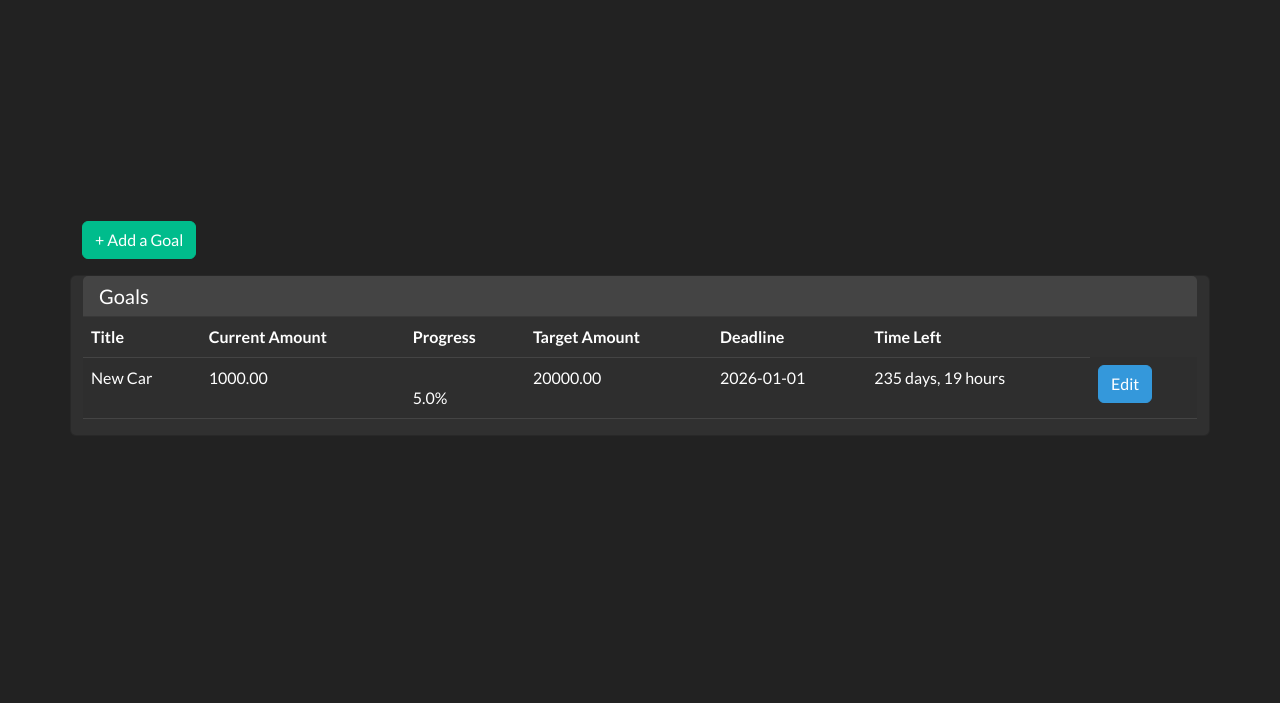
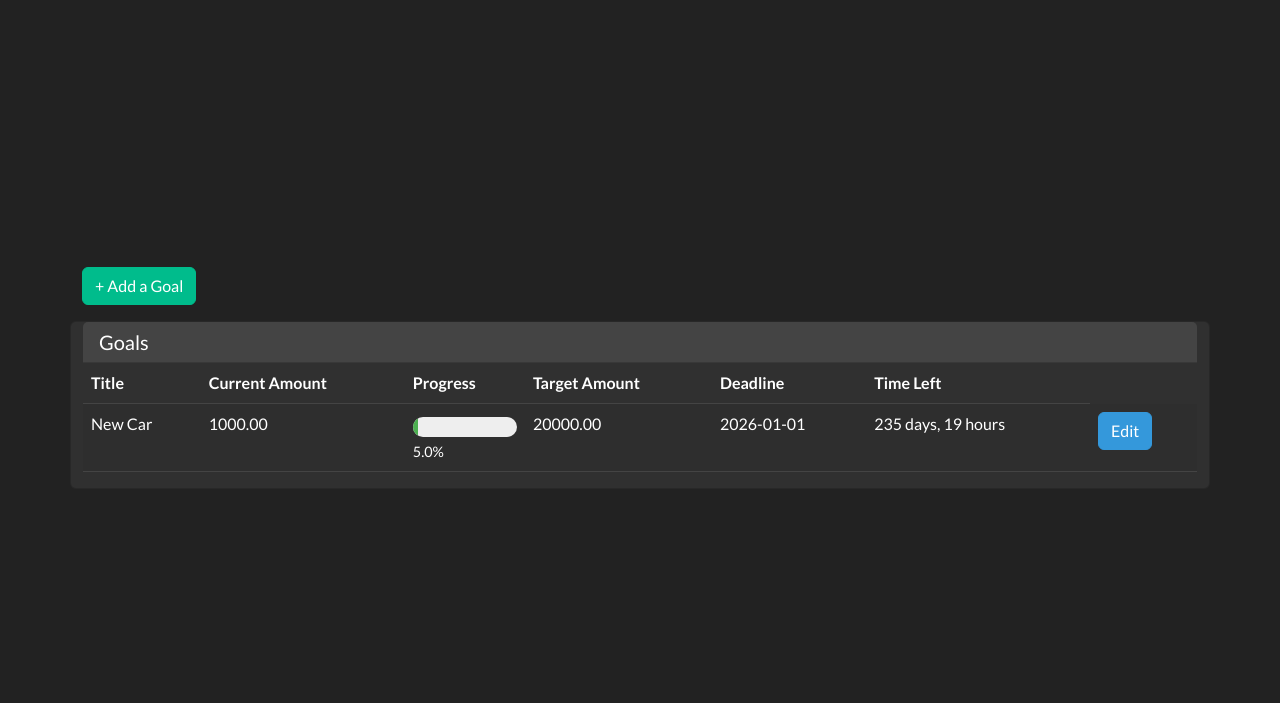
Before and after one commit to sepehrmoghani/agilewebdevproject, a Flask app: page /budgeting_and_goals_bp/goals in a window 1280 px wide. Shown: the part 72-775 px from the top of the page. Before the commit the page ends 507 px from the top, so only its background shows below. Run offline with Flask 3, Linux system fonts and the light colour scheme; some libraries are stand-ins or nearby versions; some web fonts are replaced.

Commit message:
"Fix file link to static, added progress bar visuals, and update goals edit background"

```diff
--- a/app/__init__.py
+++ b/app/__init__.py
@@ -8,7 +8,7 @@ db = SQLAlchemy()
 migrate = Migrate()
 
 def create_app():
-    app = Flask(__name__, static_url_path='/static/css')
+    app = Flask(__name__)
 
     app.config['SECRET_KEY'] = '2fe112ef6f5d5d9b9e9eb49430249167'
     app.config['UPLOAD_FOLDER'] = 'upload_folder'
--- a/app/budgeting_and_goals/templates/budgeting_and_goals/goals.html
+++ b/app/budgeting_and_goals/templates/budgeting_and_goals/goals.html
@@ -2,6 +2,7 @@
 {% block title %}Goals{% endblock %}
 {% block head %}
 {{ super() }}
+<link rel="stylesheet" href="{{ url_for('static', filename='css/progress_bar.css') }}">
 {% endblock %}
 {% block content %}
 
--- a/app/budgeting_and_goals/templates/budgeting_and_goals/goals_edit.html
+++ b/app/budgeting_and_goals/templates/budgeting_and_goals/goals_edit.html
@@ -6,7 +6,7 @@
 {% block content %}
 
 
-<div class="container min-vh-100 d-flex justify-content-center align-items-center bg-light">
+<div class="container min-vh-100 d-flex justify-content-center align-items-center">
     <div class="col-12 col-sm-8 col-md-6 col-lg-4">
         <nav style="--bs-breadcrumb-divider: '>';" aria-label="breadcrumb">
             <ol class="breadcrumb">
--- /dev/null
+++ b/app/static/css/progress_bar.css
@@ -0,0 +1,22 @@
+/* Progress Bar */
+.progress-bar-container {
+    width: 100%;
+    height: 20px;
+    background-color: #eee;
+    border-radius: 10px;
+    overflow: hidden;
+    margin-top: 5px;
+  }
+
+  .progress-bar {
+    height: 100%;
+    background-color: #4caf50;
+    width: 0%;
+    transition: width 0.5s ease-in-out;
+  }
+
+  .progress-percent {
+    font-size: 0.9em;
+    margin-top: 4px;
+    display: inline-block;
+  }
--- a/app/templates/base.html
+++ b/app/templates/base.html
@@ -19,7 +19,7 @@
         href="https://fonts.googleapis.com/css2?family=Cabin:ital,wght@0,400..700;1,400..700&family=Oooh+Baby&display=swap"
         rel="stylesheet">
     <!-- Core theme CSS-->
-    <link href="{{ url_for('static', filename='css/styles.css') }}" rel="stylesheet">
+    <link rel="stylesheet" href="{{ url_for('static', filename='css/style.css') }}">
     <!-- Bootstrap CSS
     <link href="https://cdn.jsdelivr.net/npm/bootstrap@5.3.0/dist/css/bootstrap.min.css" rel="stylesheet"> -->
 
```
